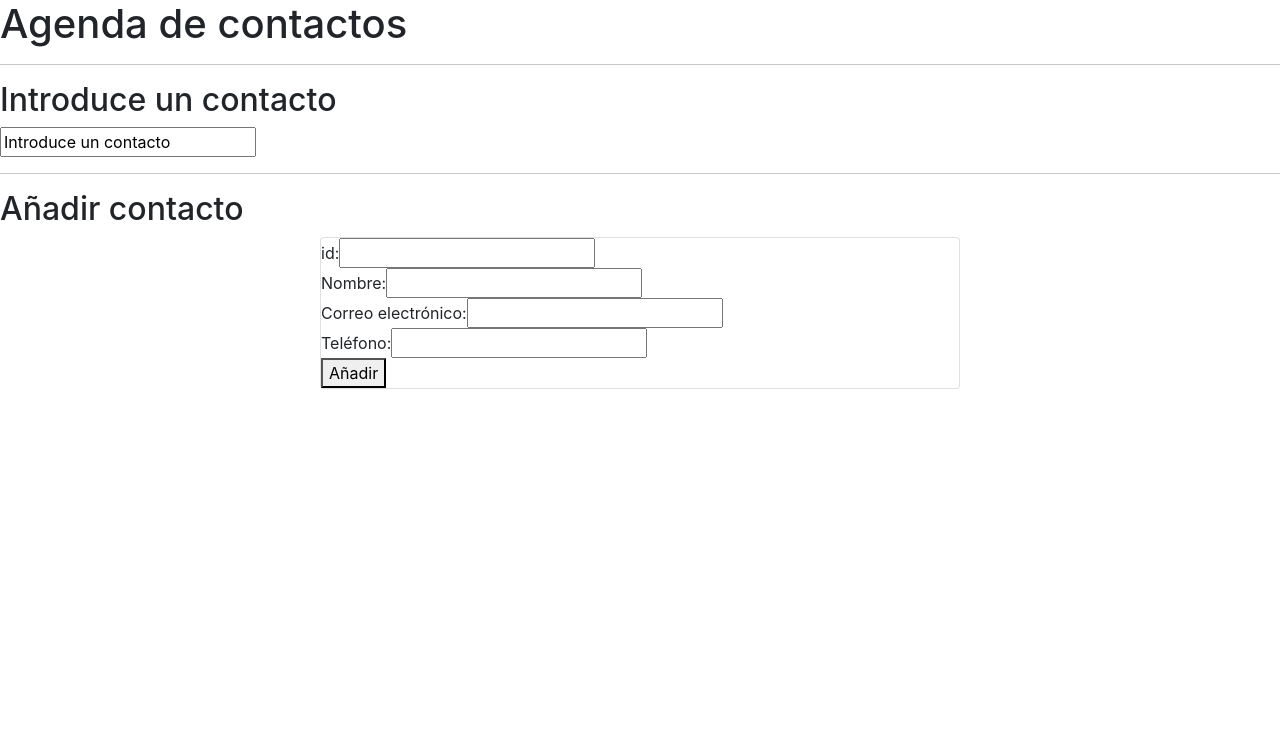
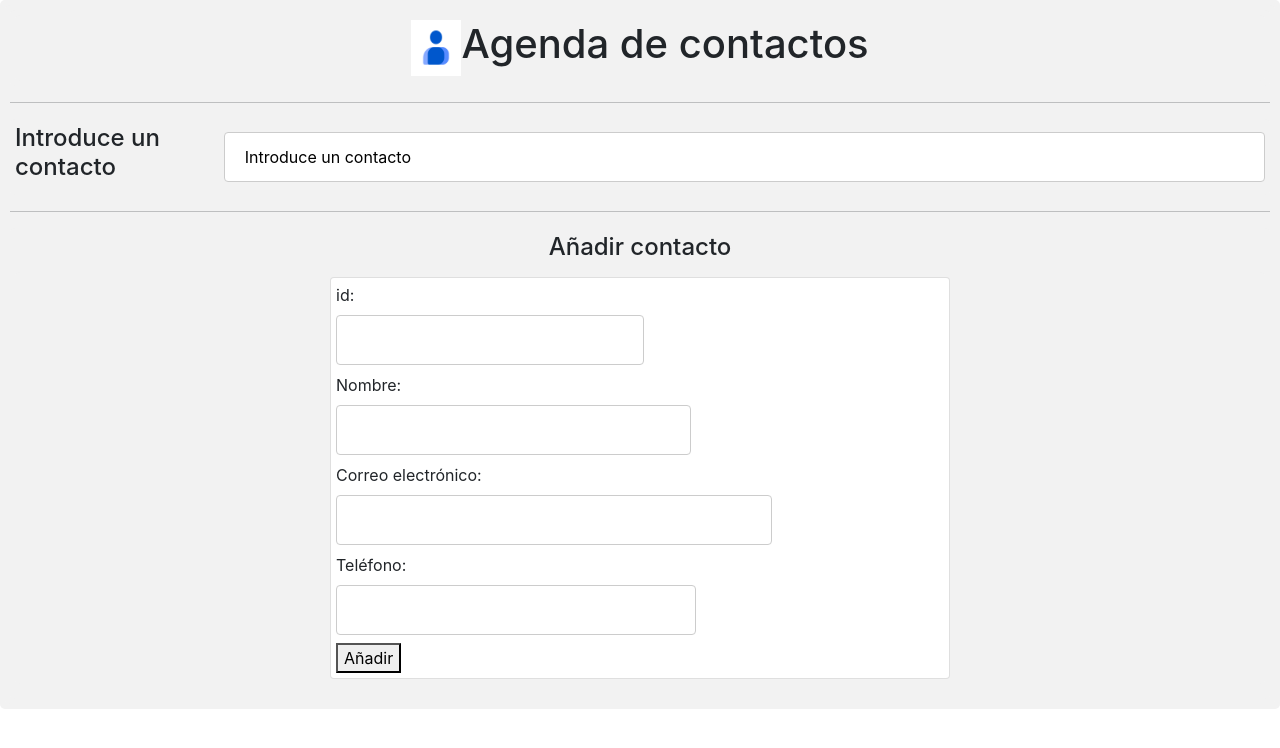
Before and after one commit to deleif/react-contacts, a React (Create React App) app: page / in a window 1280 px wide. Shown: the top 748 px of the page. Built offline with nearby package versions, Linux system fonts and the light colour scheme; no server answers.

Commit message:
Incorporación estilos

```diff
--- a/src/App.css
+++ b/src/App.css
@@ -28,6 +28,124 @@
   color: #61dafb;
 }
 
+.poster {
+  display: flex;
+  justify-content: center;
+}
+
+
+ul {
+  list-style-type: none;
+  margin: 0;
+  padding: 0;
+  overflow: hidden;
+
+}
+
+li {
+  float: left;
+  margin-top: 10px;
+}
+
+li a {
+  display: block;
+  color: white;
+  text-align: center;
+  padding: 14px 16px;
+  text-decoration: none;
+}
+
+li a:hover:not(.active) {
+  background-color: #111;
+}
+
+.active {
+  background-color: #04aa6d;
+}
+
+.divmenu {
+  margin-bottom: 1em;
+  margin-left: 1em;
+  margin-right: 1em;
+}
+
+/*botón*/
+
+.button {
+  background-color: #4caf50; /* Green */
+  border: none;
+  color: white;
+  padding: 15px 32px;
+  text-align: center;
+  text-decoration: none;
+  display: inline-block;
+  font-size: 16px;
+}
+
+
+.buttonlistblue {
+   background-color: #2874A6; /*  */
+  border: none;
+  color: white;
+  padding: 5px 10px;
+  text-align: center;
+  text-decoration: none;
+  display: inline-block;
+  font-size: 12px;
+  margin-left:5px;
+  margin-right:5px;
+}
+
+
+.buttonlistred {
+background-color: red; /*  */
+ border: none;
+ color: white;
+ padding: 5px 10px;
+ text-align: center;
+ text-decoration: none;
+ display: inline-block;
+ font-size: 12px;
+ margin-left:5px;
+ margin-right:5px;
+}
+
+
+.button-child {
+
+  width: 25%;
+}
+
+/*div centrado*/
+.centered {
+  display: flex;
+  justify-content: center;
+  margin-bottom: 10px;
+}
+
+/*formularios*/
+input[type="text"], input[type="email"] , select {
+  width: 100%;
+  padding: 12px 20px;
+  margin: 8px 0;
+
+  border: 1px solid #ccc;
+  border-radius: 4px;
+  box-sizing: border-box;
+}
+
+
+input[type=submit]:hover {
+  background-color: #45a049;
+}
+
+div {
+  border-radius: 5px;
+  background-color: #f2f2f2;
+  padding: 5px;
+}
+
+
 @keyframes App-logo-spin {
   from {
     transform: rotate(0deg);
--- a/src/App.js
+++ b/src/App.js
@@ -1,9 +1,13 @@
 import React, { useState, useEffect } from "react";
 import "./App.css";
+
+/*componentes */
 import ContactList from "./components/ContactList";
 import SearchBar from "./components/SearchBar";
 import AddContact from "./components/AddContact";
 import AddContactContext from "./context/AddContactContext";
+import Header from "./components/Header";
+
 
 const App = () => {
   const [contacts, setContacts] = useState([]);
@@ -26,7 +30,6 @@ const App = () => {
   }, []);
 
   const titleApp = "Agenda de contactos";
-  const titleSearch = "Introduce un contacto";
 
   // Para mostrar contactos
   const handleAddContact = (newContact) => {
@@ -52,7 +55,7 @@ const App = () => {
 
   return (
     <div>
-      <h1>{titleApp}</h1>
+        <Header titleApp={titleApp} />
 
       {/* Contexto de la función handleAddContact */}
       <AddContactContext.Provider value={handleAddContact}>
@@ -64,7 +67,7 @@ const App = () => {
         />
         <hr />
 
-        <h2>{titleSearch}</h2>
+
 
         {/* Renderiza el componente SearchBar */}
         <SearchBar />
--- a/src/components/AddContact.jsx
+++ b/src/components/AddContact.jsx
@@ -7,9 +7,11 @@ const AddContact = () => {
   const handleAddContact = useContext(AddContactContext);
 
   return (
-    <div>
-      <h2>Añadir contacto</h2>
+    <div >
+      <h4 className="centered">Añadir contacto</h4>
+      <div className="centered">
       <AddContactForm onAddContact={handleAddContact} />
+      </div>
     </div>
   );
 };
--- a/src/components/AddContactForm.jsx
+++ b/src/components/AddContactForm.jsx
@@ -66,7 +66,7 @@ const AddContactForm = () => {
         <label>
           Teléfono:
           <input
-            type="tel"
+            type="text"
             value={tel}
             onChange={(e) => setTel(e.target.value)}
           />
--- a/src/components/ContactCard.jsx
+++ b/src/components/ContactCard.jsx
@@ -9,10 +9,14 @@ const ContactCard = (props) => {
           </li>
           <li className="list-group-item">{props.email}</li>
           <li className="list-group-item">{props.tel}</li>
-          <button onClick={() => props.onShowDetail(props.id)}>
+          <li><button className="buttonlistblue" onClick={() => props.onShowDetail(props.id)}>
             Mostrar detalle
           </button>
-          <button onClick={() => props.onDeleteContact(props.id)}>Eliminar</button>
+
+          <button className="buttonlistred" onClick={() => props.onDeleteContact(props.id)}>Eliminar</button>
+          </li>
+
+
         </ul>
       </div>
     </div>
--- /dev/null
+++ b/src/components/Header.jsx
@@ -0,0 +1,14 @@
+import dbImg from "../assets/images/contactos.png";
+
+const Header = ({ titleApp }) => {
+  return (
+    <div>
+      <div className="poster">
+        <img src={dbImg} alt="Contactos" width={50} />
+        <h1>{titleApp}</h1>
+      </div>
+    </div>
+  );
+};
+
+export default Header;
--- a/src/components/SearchBar.jsx
+++ b/src/components/SearchBar.jsx
@@ -1,8 +1,13 @@
 
 
 const SearchBar = (props) => {
+
+  const titleSearch = "Introduce un contacto";
+
     return (
-        <div >
+
+        <div className="centered">
+              <h4>{titleSearch}</h4>
         <input type="text" value="Introduce un contacto"/>
       </div>
     )
```
Also changed, not shown: src/assets/images/contactos.png (added).
